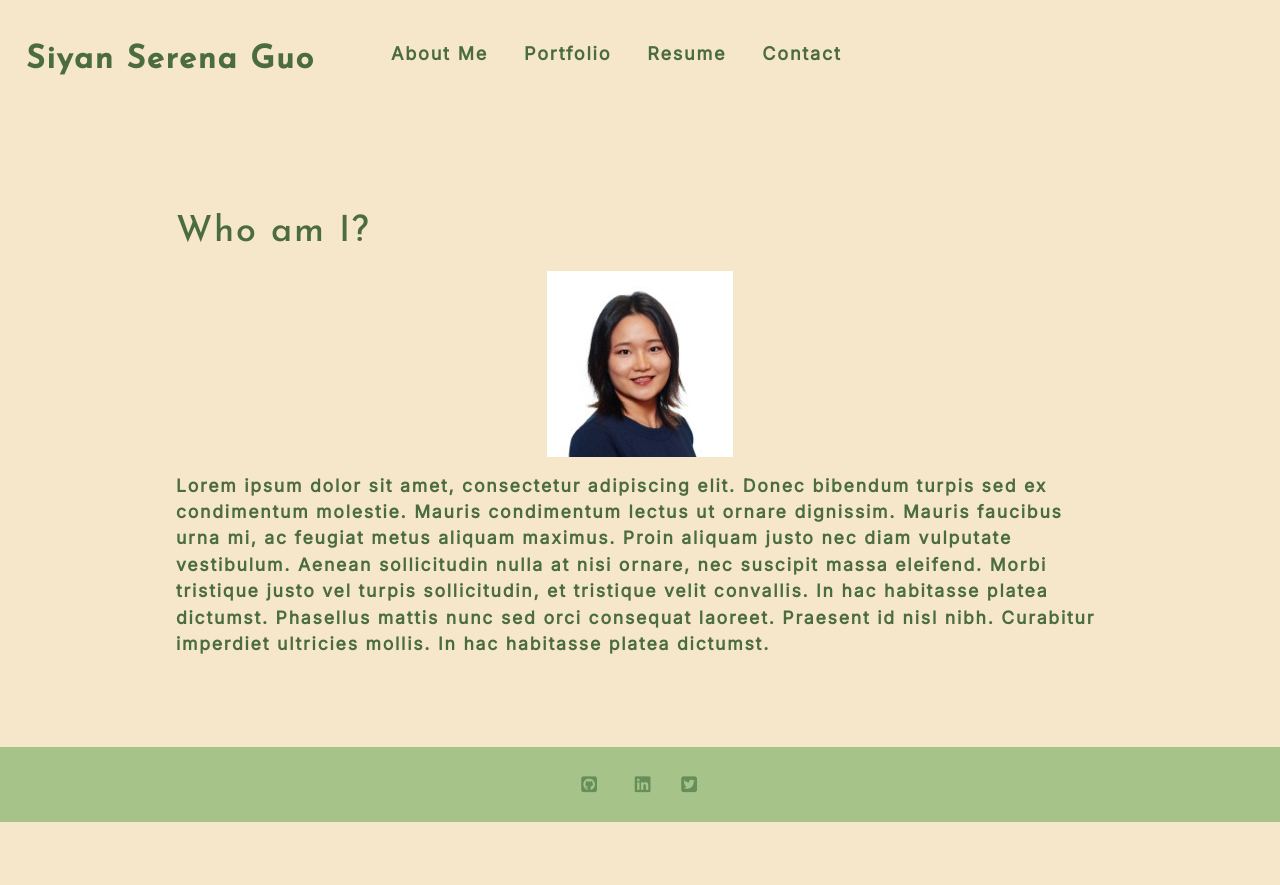
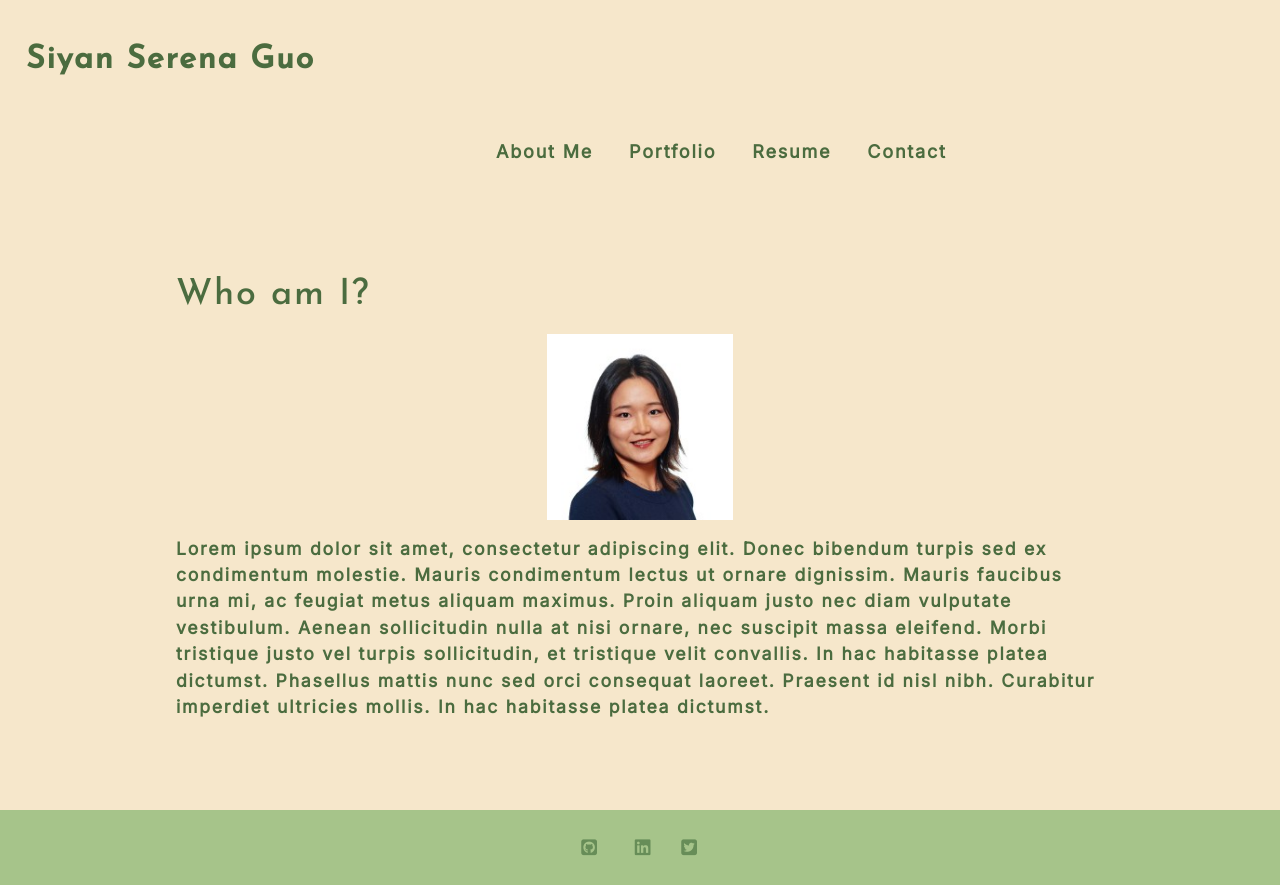
Before and after one commit to SiyanGuo/Portfolio, a React (Create React App) app: page / in a window 1280 px wide. Before the commit the page ends 822 px from the top, so only its background shows below. Built offline with nearby package versions, Linux system fonts and the light colour scheme.

Commit message:
adjust header

```diff
--- a/src/components/Nav/Nav.js
+++ b/src/components/Nav/Nav.js
@@ -7,13 +7,13 @@ function Nav(props) {
 
     return (
         <header className="flex-row px-1">
-            <h2 className="mx-2 my-5">
+            <h2 className="mx-2 my-5 flex-end">
                 <a href="/">
                     Siyan Serena Guo
                 </a>
             </h2>
-            <nav>
-                <ul className="flex-row my-5">
+            <nav className="flex-end">
+                <ul className="flex-row">
                     {tabs.map(tab => (
                         <li className="mx-2" key={tab}>
                             <a
--- a/src/index.css
+++ b/src/index.css
@@ -47,7 +47,6 @@ text-align: center;
 
 .icon{
   padding:1%;
-
 }
 
 label{
@@ -198,7 +197,7 @@ nav a:hover {
 }
 
 nav {
-  float:right
+margin: auto 140px auto 430px;
 }
 
 nav  li {
```
